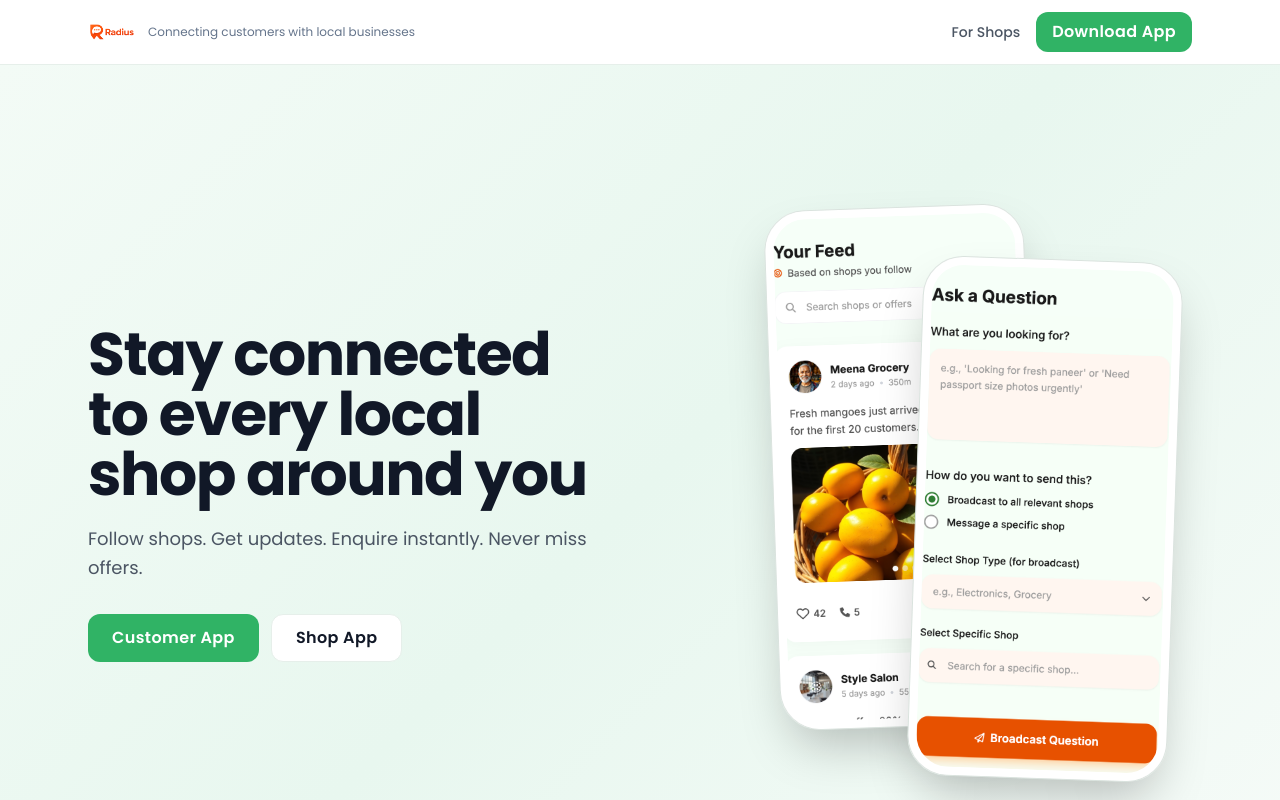
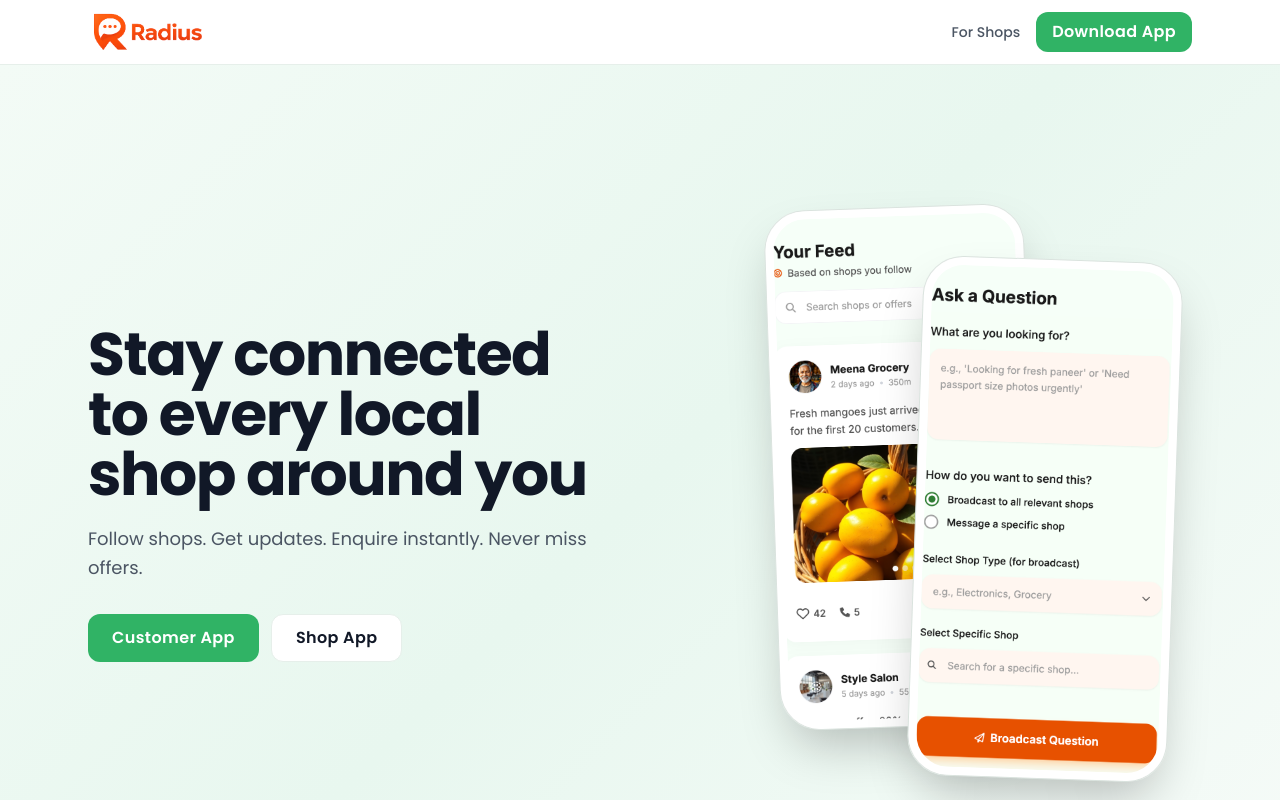
Before and after one commit to sunilkumarn/radiusWebsite, a Next.js app: page / in a window 1280 px wide. Shown: the top 800 px of the page. Built offline with nearby package versions, Linux system fonts and the light colour scheme.

Commit message:
More work here

```diff
--- a/components/Navbar.tsx
+++ b/components/Navbar.tsx
@@ -9,17 +9,12 @@ function RadiusLogo() {
       <Image
         src="/images/radius-logo.png"
         alt="Radius Logo"
-        width={48}
-        height={48}
-        sizes="48px"
-        className="h-12 w-12 flex-none object-contain"
+        width={120}
+        height={120}
+        sizes="120"
+        className="h-18 w-18 flex-none object-contain"
         priority
       />
-      <div className="leading-tight">
-        <div className="text-xs text-slate-500">
-          Connecting customers with local businesses
-        </div>
-      </div>
     </div>
   );
 }
```
